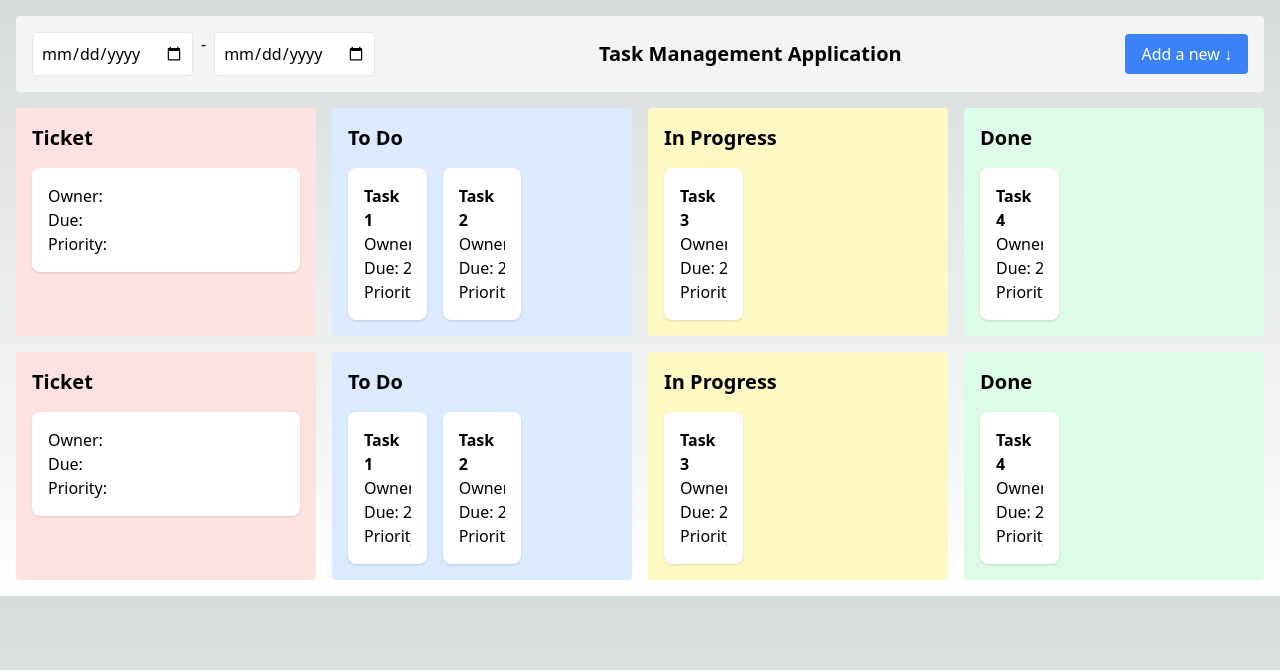
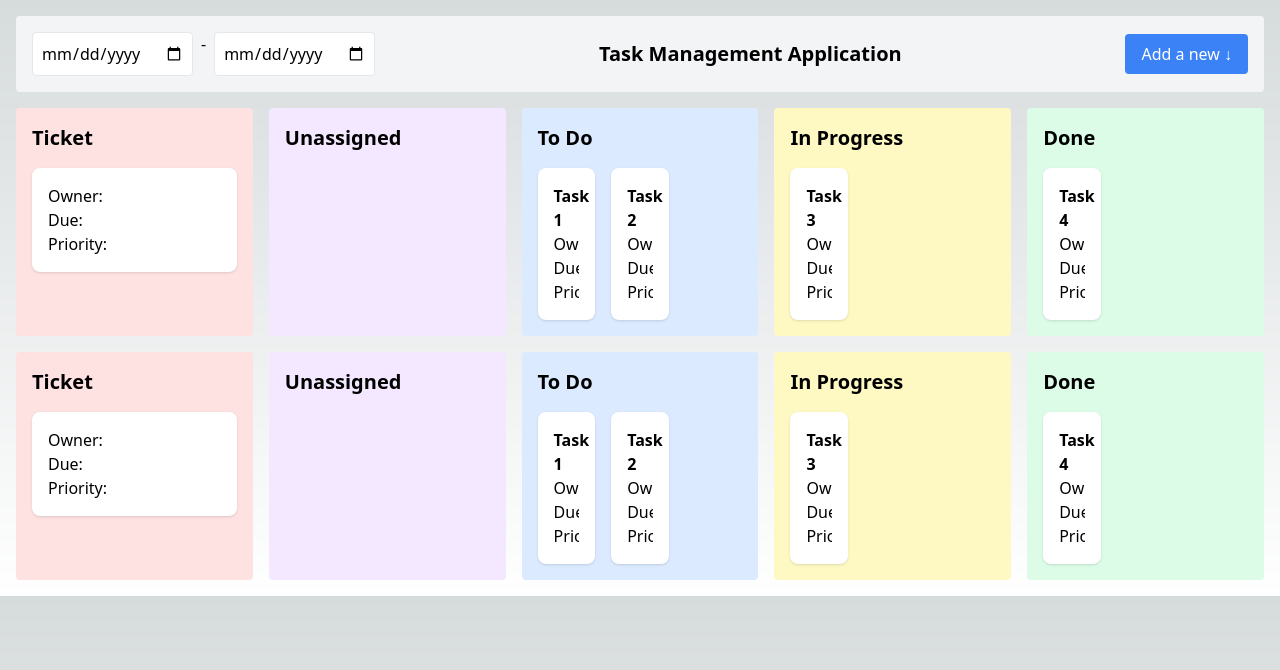
Before and after one commit to ClovisIRex/task-manager, a Next.js app: page / in a window 1280 px wide. Shown: the top 670 px of the page. Built offline with nearby package versions, Linux system fonts and the light colour scheme.

Commit message:
row component

```diff
--- a/components/Kanban/KanbanBoard.jsx
+++ b/components/Kanban/KanbanBoard.jsx
@@ -1,6 +1,6 @@
 import React, { useState } from 'react';
 import Header from './Header';
-import KanbanColumn from './KanbanColumn';
+import KanbanRow from './KanbanRow';
 import EditTaskModal from '../Modals/EditTask';
 import { DragDropContext } from 'react-beautiful-dnd';
 import { mockTasks, mockTickets } from '@/mock/mockTasks';
@@ -22,21 +22,24 @@ const KanbanBoard = () => {
     tasks: tasks,
     columns: {
       'Ticket': getTicketsById('Tickets', tickets),
+      'Unassigned': getTasksByStatus('Unassigned', tasks),
       'To Do': getTasksByStatus('To Do', tasks),
       'In Progress': getTasksByStatus('In Progress', tasks),
       'Done': getTasksByStatus('Done', tasks)
     },
     colors: {
       'Ticket': "bg-red-100",
+      'Unassigned': "bg-purple-100",
       'To Do': "bg-blue-100",
       'In Progress': "bg-yellow-100",
       'Done': "bg-green-100"
     },
     ids: {
       'Ticket': 0,
-      'To Do': 1,
-      'In Progress': 2,
-      'Done': 3
+      'Unassigned': 1,
+      'To Do': 2,
+      'In Progress': 3,
+      'Done': 4
     },
     selectedTask: null, // State to store the selected task
     isEditModalOpen: false // State to manage the modal visibility
@@ -44,6 +47,7 @@ const KanbanBoard = () => {
 
   // Function to open the edit task modal and set the selected task
   const openEditModal = (task) => {
+    console.log(task);
     setData(prevData => ({ ...prevData, selectedTask: task, isEditModalOpen: true }));
   };
 
@@ -73,19 +77,13 @@ const KanbanBoard = () => {
       )}
       <Header />
       {Object.keys(tickets).map((ticket, ticketIndex) => (
-        <div className="grid grid-cols-4 gap-4 mt-4" key={ticketIndex}>
-          {Object.keys(data.columns).map((column) => (
-            <KanbanColumn
-              key={`${ticketIndex}-${column}`}
-              title={column}
-              tasks={data.columns[column]}
-              color={data.colors[column]}
-              id={data.ids[column]}
-              ticketId={ticket.id}
-              openEditModal={openEditModal} // Pass the function to the KanbanColumn
-            />
-          ))}
-        </div>
+        <KanbanRow
+          key ={ticketIndex}
+          ticketIndex ={ticketIndex}
+          ticket = {ticket}
+          openEditModal ={openEditModal}
+          data = {data}
+        />
       ))}
     </div>
   );
--- /dev/null
+++ b/components/Kanban/KanbanRow.jsx
@@ -0,0 +1,22 @@
+import React from 'react';
+import KanbanColumn from './KanbanColumn';
+
+const KanbanRow = ({ ticketIndex, ticket, openEditModal, data }) => {
+  return (
+    <div className="grid grid-cols-5 gap-4 mt-4" key={ticketIndex}>
+      {Object.keys(data.columns).map((column) => (
+        <KanbanColumn
+          key={`${ticketIndex}-${column}`}
+          title={column}
+          tasks={data.columns[column]}
+          color={data.colors[column]}
+          id={data.ids[column]}
+          ticketId={ticket.id}
+          openEditModal={openEditModal} // Pass the function to the KanbanColumn
+        />
+      ))}
+    </div>
+  );
+};
+
+export default KanbanRow;
```
Also changed, not shown: components/Modals/CreateTask.jsx (added).
